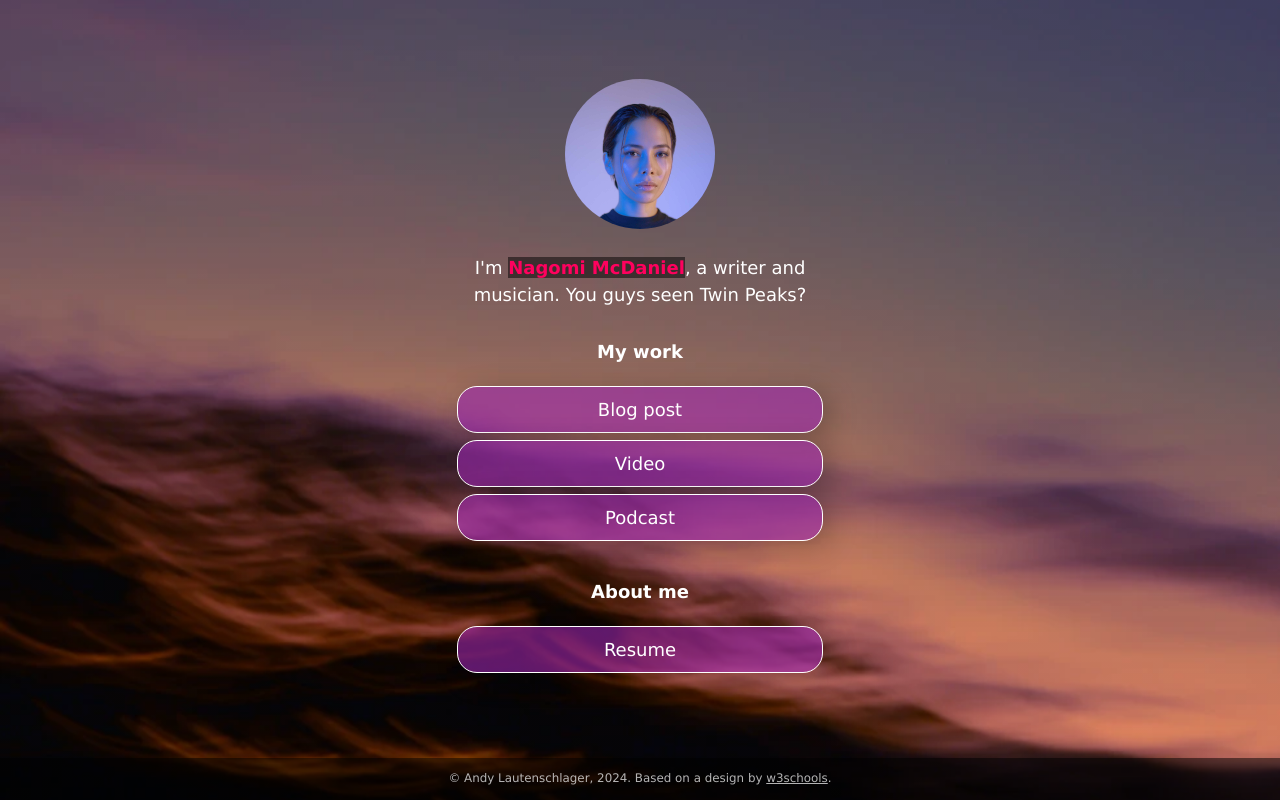
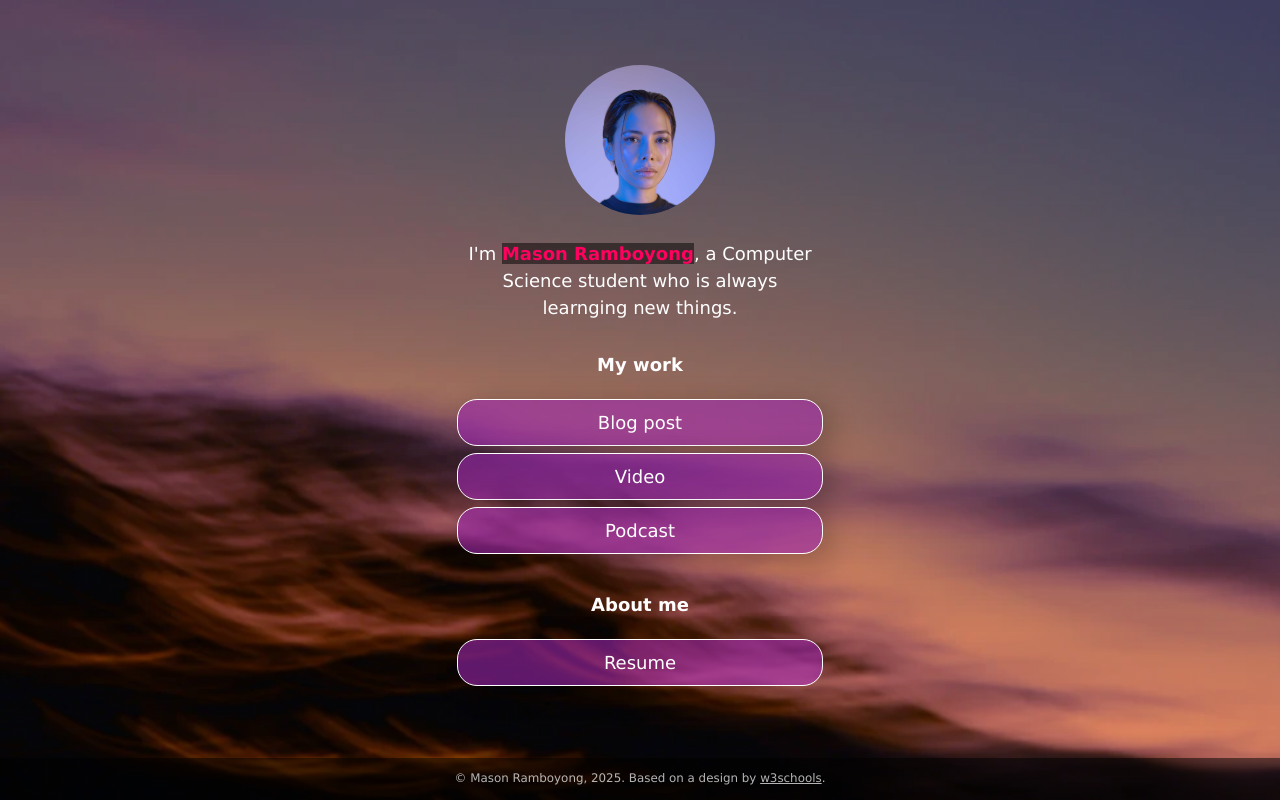
Before and after one commit to MasonRambo/MasonRambo.github.io, a plain HTML site: page linktree-ver-1/index.html in a window 1280 px wide. Drawn offline with Linux system fonts and the light colour scheme.

Commit message:
Assigment 10/13

```diff
--- a/linktree-ver-1/index.html
+++ b/linktree-ver-1/index.html
@@ -6,7 +6,7 @@
   <meta charset="utf-8" />
   <meta name="viewport" content="width=device-width, initial-scale=1" />
   <!-- Add your name below -->
-  <title>Nagomi McDaniel</title>
+  <title>Mason Ramboyong</title>
   <link rel="stylesheet" href="css/style.css">
 </head>
 
@@ -18,7 +18,7 @@
       <img src="images/portrait.jpg" alt="Photo by Art Hauntington">
     </div>
     <div class="intro">
-      I'm <span class="name"><strong>Nagomi McDaniel</strong></span>, a writer and musician. You guys seen Twin Peaks?
+      I'm <span class="name"><strong>Mason Ramboyong</strong></span>, a Computer Science student who is always learnging new things.
     </div>
     <div class="section-header">
       <h1>My work</h1>
@@ -64,7 +64,7 @@
 
   </div>
   <div class="footer">
-    <p>© Andy Lautenschlager, 2024. Based on a design by <a
+    <p>©  Mason Ramboyong, 2025. Based on a design by <a
         href="https://www.w3schools.com/howto/howto_website_create_linktree.asp" target="_blank">w3schools</a>.
     </p>
   </div>
```
